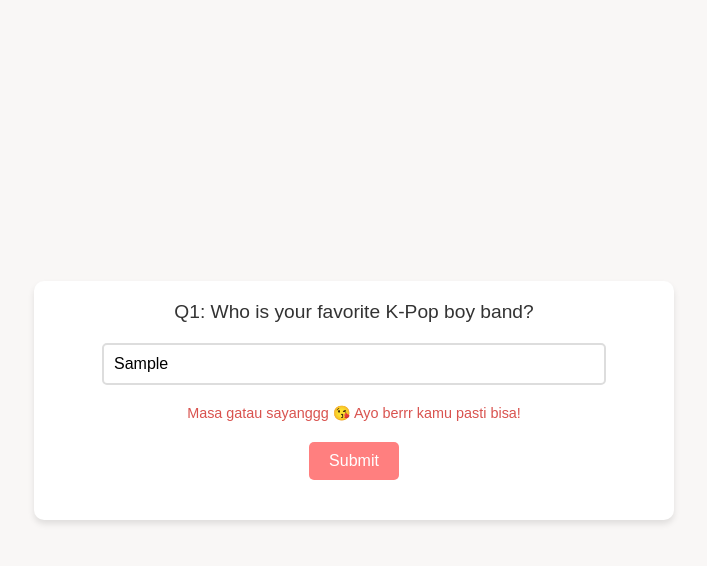
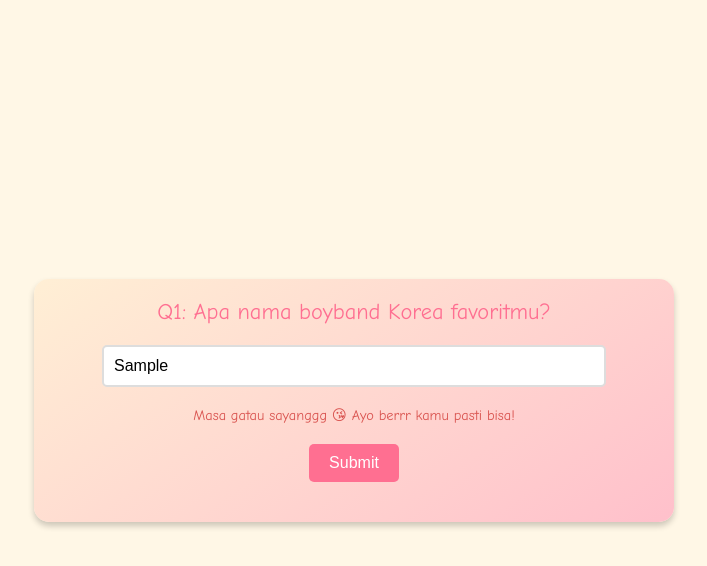
Before and after one commit to Flysaputra/AttalyaBirthday, a plain HTML site: page index.html in a window 1280 px wide. Both pictures are taken after typing "Sample" into the empty fields and a click on the button "Submit". Shown: the whole page, without its empty margins (286-993 px from the left). Drawn offline with Linux system fonts and the light colour scheme.

Commit message:
Update index.html

```diff
--- a/index.html
+++ b/index.html
@@ -6,8 +6,8 @@
     <title>Surprise Card for My Love</title>
     <style>
         body {
-            font-family: 'Arial', sans-serif;
-            background-color: #f9f7f6;
+            font-family: 'Comic Sans MS', cursive, sans-serif;
+            background-color: #fff7e6;
             margin: 0;
             padding: 0;
             display: flex;
@@ -19,15 +19,16 @@
         .card {
             width: 90%;
             max-width: 600px;
-            background: #ffffff;
-            box-shadow: 0 4px 6px rgba(0, 0, 0, 0.1);
-            border-radius: 10px;
+            background: linear-gradient(145deg, #ffefd5, #ffc0cb);
+            box-shadow: 0 4px 6px rgba(0, 0, 0, 0.2);
+            border-radius: 15px;
             padding: 20px;
             text-align: center;
         }
         .question {
-            font-size: 1.2em;
+            font-size: 1.4em;
             margin-bottom: 20px;
+            color: #ff6f91;
         }
         .input-container {
             margin-bottom: 20px;
@@ -41,7 +42,7 @@
             margin-bottom: 10px;
         }
         button {
-            background-color: #ff7f7f;
+            background-color: #ff6f91;
             color: #fff;
             border: none;
             padding: 10px 20px;
@@ -50,7 +51,7 @@
             cursor: pointer;
         }
         button:hover {
-            background-color: #ff4f4f;
+            background-color: #ff4081;
         }
         .warning {
             color: #d9534f;
@@ -67,14 +68,15 @@
             font-weight: bold;
             margin-top: 20px;
             color: #555;
+            line-height: 1.6;
         }
     </style>
 </head>
 <body>
     <div class="card">
-        <div class="question">Q1: Who is your favorite K-Pop boy band?</div>
+        <div class="question">Q1: Apa nama boyband Korea favoritmu?</div>
         <div class="input-container">
-            <input type="text" id="answer" placeholder="Your answer">
+            <input type="text" id="answer" placeholder="Jawaban kamu">
             <div class="warning" id="warning"></div>
         </div>
         <button id="submit">Submit</button>
@@ -85,23 +87,23 @@
 
     <script>
         const questions = [
-            "Who is your favorite K-Pop boy band?",
-            "What type of dramas do you love watching?",
-            "What magical world from a book series do you adore?",
-            "Which movie studio brings you fairy-tale magic?",
-            "Name one Disney princess you love.",
-            "What house would you belong to in Harry Potter?",
-            "Which Disney song always makes you smile?"
+            "Mingyu Lahir dimana",
+            "Apa lagu Disney yang dinyanyikan oleh Elsa di Frozen?",
+            "Siapa karakter Disney yang bisa berbicara dengan hewan dan tinggal di hutan?",
+            "Apa nama film Disney tentang seorang cewe di kurung di menara?",
+            "Apa warna utama gaun Cinderella?",
+            "Apa nama boyband Korea yang punya lagu 'Rock With You'?",
+            "Siapa karakter Disney yang mengendarai karpet terbang?"
         ];
 
         const answers = [
+            "anyang",
+            "let it go",
+            "tarzan",
+            "tangled",
+            "biru",
             "seventeen",
-            "korean drama",
-            "harry potter",
-            "disney",
-            "any", // Any answer will be accepted here
-            "any",
-            "any"
+            "aladdin"
         ];
 
         let currentQuestion = 0;
@@ -109,14 +111,13 @@
         const questionEl = document.querySelector(".question");
         const inputEl = document.querySelector("#answer");
         const warningEl = document.querySelector("#warning");
-        const messageEl = document.querySelector("#message");
         const finalMessageEl = document.querySelector("#final-message");
         const buttonEl = document.querySelector("#submit");
 
         buttonEl.addEventListener("click", () => {
             const userAnswer = inputEl.value.trim().toLowerCase();
 
-            if (answers[currentQuestion] === "any" || userAnswer === answers[currentQuestion]) {
+            if (userAnswer === answers[currentQuestion]) {
                 currentQuestion++;
 
                 if (currentQuestion < questions.length) {
@@ -128,7 +129,15 @@
                     inputEl.style.display = "none";
                     buttonEl.style.display = "none";
 
-                    finalMessageEl.innerHTML = `Happy birthday, my love.<br><br>As I sit here reflecting on all that you mean to me, I’m overwhelmed with gratitude and love... <br><br>Thank you for letting me be a part of your life once again, for allowing me to stand beside you...<br><br><i>You are my everything, and I can't imagine a future without you in it.</i>`;
+                    finalMessageEl.innerHTML = `Happy birthday, my love.<br><br>
+                        As I sit here reflecting on all that you mean to me, I’m overwhelmed with gratitude and love.<br><br>
+                        Thank you for letting me be a part of your life once again, for allowing me to stand beside you as we celebrate another year of your beautiful existence. Each day with you feels like a gift, and today I’m reminded of just how lucky I am to share this life with you.<br><br>
+
+                        You are not just my girlfriend—you are the heart of my world, the one who makes everything brighter and more meaningful. Through every high and every low, you've been there, and I’ve been there for you. In all the quiet moments, the laughter, the challenges, and the triumphs, we’ve built something so special. Your love, your spirit, and your strength have touched my soul in ways I never knew possible.<br><br>
+
+                        I want you to know that my love for you goes beyond words, beyond the moments we share, and beyond the things we’ve been through. It’s in the way I look at you, in the way I feel about us, in the way my heart beats for you. You’ve taught me so much about love, patience, and commitment, and I am endlessly thankful for your presence in my life. I know life won’t always be perfect, but I also know that with you by my side, we can face anything.<br><br>
+
+                        Here’s to many more birthdays together, to years of laughter, growth, and deeper love. I will always stand by you, through every moment, because you are worth it all. I love you more than words could ever express, and I’m so thankful we get to walk through this life together, hand in hand, year after year.`;
                 }
             } else {
                 warningEl.textContent = "Masa gatau sayanggg 😘 Ayo berrr kamu pasti bisa!";
```
